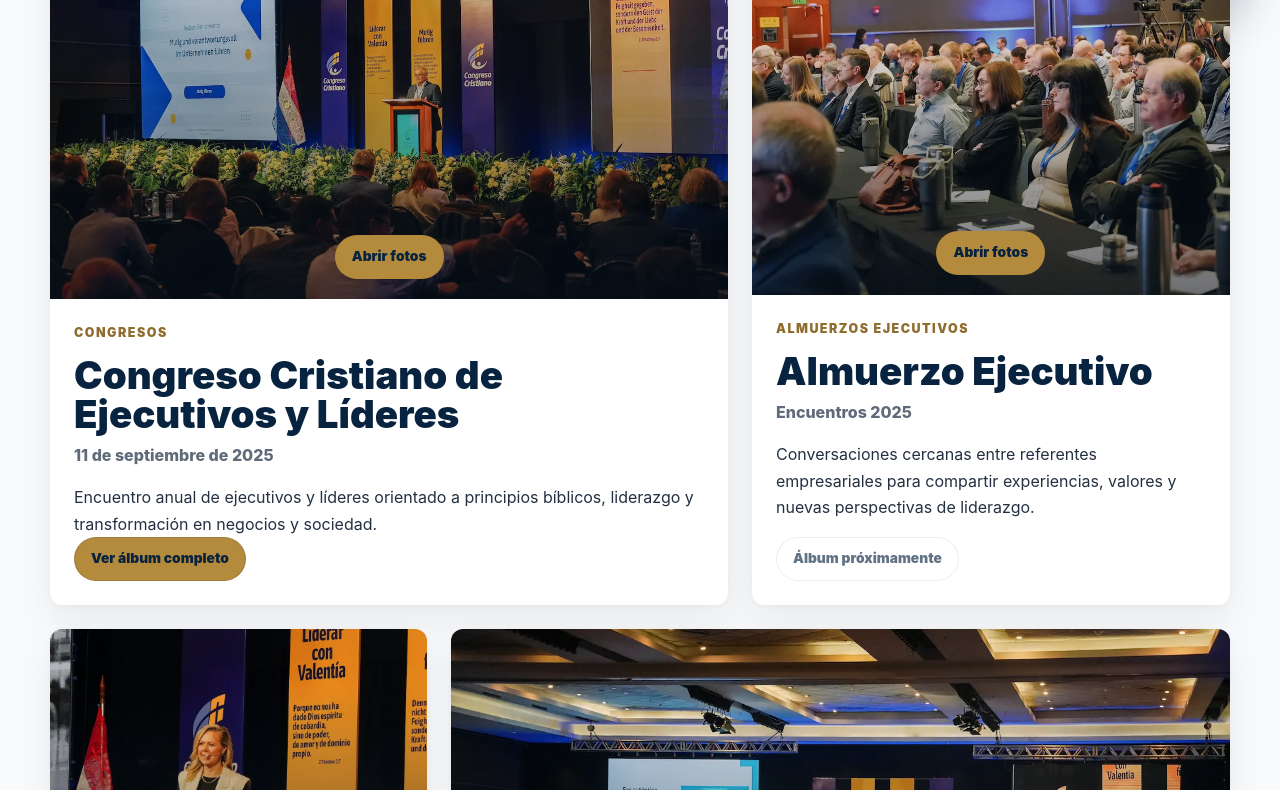
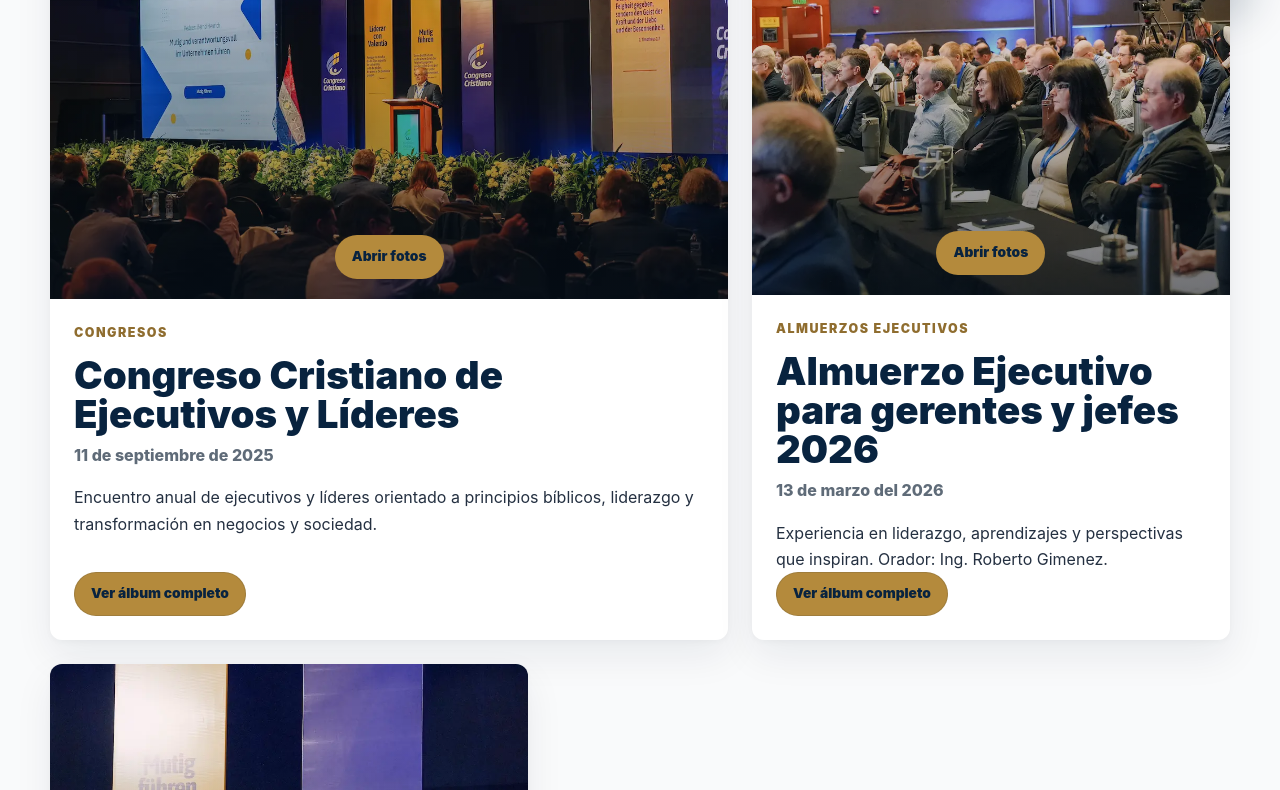
Before and after one commit to Jose-CabreraO/capellania-uruguay, a website: page congreso/fotos.html in a window 1280 px wide. Shown: the part 772-1562 px from the top of the page. Drawn offline with nearby package versions, Linux system fonts and the light colour scheme.

Commit message:
Update: ajustar galería de eventos y almuerzos ejecutivos

```diff
--- a/congreso/fotos.html
+++ b/congreso/fotos.html
@@ -69,8 +69,9 @@
               <button class="gallery-filter__button is-active" type="button" data-filter="all">Todos</button>
               <button class="gallery-filter__button" type="button" data-filter="congresos">Congresos</button>
               <button class="gallery-filter__button" type="button" data-filter="almuerzos">Almuerzos Ejecutivos</button>
-              <button class="gallery-filter__button" type="button" data-filter="jornadas">Jornadas</button>
-              <button class="gallery-filter__button" type="button" data-filter="institucionales">Institucionales</button>
+              <!-- Filtros pausados temporalmente para reactivar cuando vuelvan esas secciones. -->
+              <button class="gallery-filter__button" type="button" data-filter="jornadas" hidden>Jornadas</button>
+              <button class="gallery-filter__button" type="button" data-filter="institucionales" hidden>Institucionales</button>
             </div>
 
             <div class="event-gallery" data-event-gallery></div>
@@ -174,19 +175,31 @@
           linkDrive: "https://drive.google.com/drive/folders/1zC5kiJRgFAUWAjlq5MFgu0G16vGyJ1jf?usp=sharing"
         },
         {
-          id: "almuerzo-ejecutivo",
+          id: "almuerzo-gerentes-jefes-2026",
           categoria: "almuerzos",
           formato: "vertical",
-          titulo: "Almuerzo Ejecutivo",
-          fechaTexto: "Encuentros 2025",
-          descripcion: "Conversaciones cercanas entre referentes empresariales para compartir experiencias, valores y nuevas perspectivas de liderazgo.",
+          titulo: "Almuerzo Ejecutivo para gerentes y jefes 2026",
+          fechaTexto: "13 de marzo del 2026",
+          descripcion: "Experiencia en liderazgo, aprendizajes y perspectivas que inspiran. Orador: Ing. Roberto Gimenez.",
           // Placeholder local: reemplazar por la portada específica del almuerzo cuando esté disponible.
           imagenPortada: "/assets/images/eventos/congreso-2025/foto-extra4.webp",
-          linkDrive: ""
+          linkDrive: "https://drive.google.com/drive/folders/1y2x1yBLO2L9QRqBdR65c47LdqIOfLIVH?usp=sharing"
+        },
+        {
+          id: "liderazgo-gerencial-campo-9-2026",
+          categoria: "almuerzos",
+          formato: "vertical",
+          titulo: "Liderazgo Gerencial en un mundo complejo",
+          fechaTexto: "20 de mayo 2026",
+          descripcion: "Orador: Gustavo Koo (en Campo 9).",
+          // Placeholder local: reemplazar por la portada específica del almuerzo cuando esté disponible.
+          imagenPortada: "/assets/images/eventos/congreso-2025/foto-extra3.webp",
+          linkDrive: "https://drive.google.com/drive/folders/1YQLs4Z2wSSUgRQx_83VwNImDpASifQhS?usp=drive_link"
         },
         {
           id: "jornada-capellanes",
           categoria: "jornadas",
+          visible: false,
           formato: "compacta",
           titulo: "Jornada de Capellanes",
           fechaTexto: "Formación institucional",
@@ -198,6 +211,7 @@
         {
           id: "encuentros-institucionales",
           categoria: "institucionales",
+          visible: false,
           formato: "ancha",
           titulo: "Encuentros institucionales",
           fechaTexto: "Memoria institucional",
@@ -209,6 +223,7 @@
         {
           id: "liderazgo-comunidad",
           categoria: "institucionales",
+          visible: false,
           formato: "cierre",
           titulo: "Liderazgo y comunidad empresarial",
           fechaTexto: "Comunidad Capellanía",
@@ -350,7 +365,8 @@
       }
 
       function renderEventos() {
-        galleryContainer.innerHTML = eventosData.map(renderEventoCard).join("");
+        const eventosVisibles = eventosData.filter((evento) => evento.visible !== false);
+        galleryContainer.innerHTML = eventosVisibles.map(renderEventoCard).join("");
         galleryItems = [...galleryContainer.querySelectorAll("[data-lightbox-src]")];
         prepareCardReveal();
       }
```
